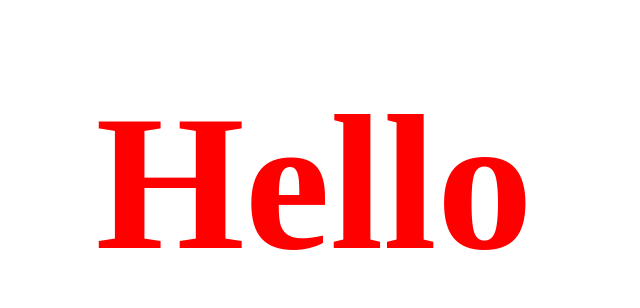
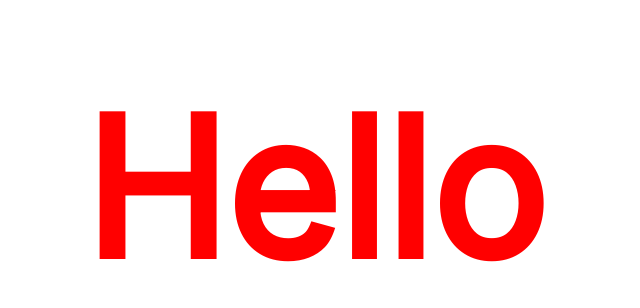
Before and after one commit to chadrackmbala/tuto_git, a plain HTML site: page index.html in a window 1280 px wide. Shown: the part 56-364 px from the top of the page, without its empty margins (326-966 px from the left). Drawn offline with Linux system fonts and the light colour scheme.

Commit message:
importation de la police Inter

```diff
--- a/style.css
+++ b/style.css
@@ -1,12 +1,14 @@
+@import url('https://fonts.googleapis.com/css2? family= Inter & display=swap');
+
 div {
     font-size: 6em;
     color: red;
     font-weight: bold;
     text-align: center;
+    font-family: 'Inter', sans-serif;
 }
 
-/* @import url('https://fonts.googleapis.com/css2? family= Inter & display=swap');
-* {
+/** {
     list-style: none;
     text-decoration: none;
     margin: 0;
```
